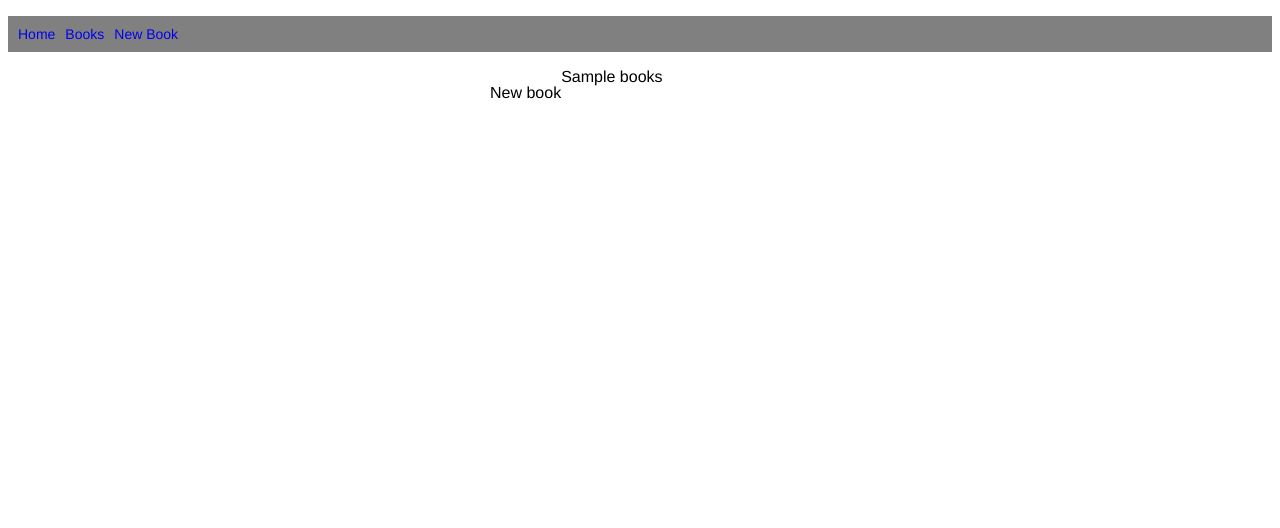
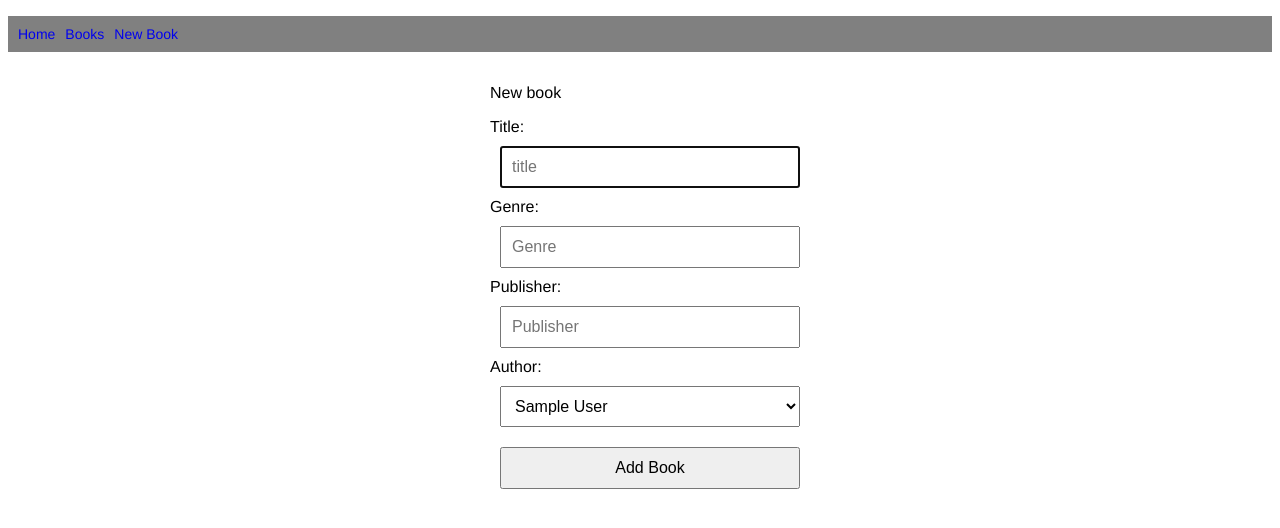
Before and after one commit to sarahclarke-skc/week_04_day_3_bookshop_lab, a Flask app: template templates/books/new.html in a window 1280 px wide. Shown: the top 528 px of the page. Run offline with Flask 2, Linux system fonts and the light colour scheme; the template is opened without the code that fills it: most values are stand-ins (such as "Sample title", 1, 10 or a date in 2020); parts of the project's set-up code (start-up, migrations or seed data) failed here and were passed over.

Commit message:
Can create new book

```diff
--- a/controllers/books_controller.py
+++ b/controllers/books_controller.py
@@ -28,7 +28,7 @@ def delete_book(id):
 @books_blueprint.route('/books/new')
 def new_book():
     books = book_repository.select_all()
-    return render_template('books/new.html', books=books)
+    return render_template('books/new.html', all_books=books)
 
 
 # CREATE
@@ -41,11 +41,11 @@ def add_book():
     author = author_repository.select(author_id)
     book = Book(title, genre, publisher, author)
     book_repository.save(book)
-    return redirect('/tasks')
+    return redirect('/books')
 
 
 # SHOW
-
+@books_blueprint.route('/books/<id>')
 
 
 ##### ADVANCED EXTENSION #####
--- a/templates/books/new.html
+++ b/templates/books/new.html
@@ -3,6 +3,35 @@
 
 <p>New book</p>
 
-{{books}}
+<form action="/books" method="post">
+    <div>
+      <label for="title">Title:</label>
+      <input type="text" id="title" name="title" placeholder="title" required autofocus>
+    </div>
+
+    <div>
+      <label for="genre">Genre:</label>
+      <input type="text" id="genre" name="genre" placeholder="Genre" required>
+    </div>
+
+    <div>
+      <label for="publisher">Publisher:</label>
+        <input type="text" id="publisher" name="publisher" placeholder="Publisher" required>
+      </select>
+    </div>
+
+
+    <div>
+      <label for="author">Author:</label>
+      <select id="author" name="author_id">
+        {% for book in all_books %}
+             <option value="{{book.author.id}}">{{book.author.full_name()}}</option>
+        {% endfor %}
+       </select>
+    </div>
+
+    <button type="submit">Add Book</button>
+
+  </form>
 
 {% endblock %}
```
